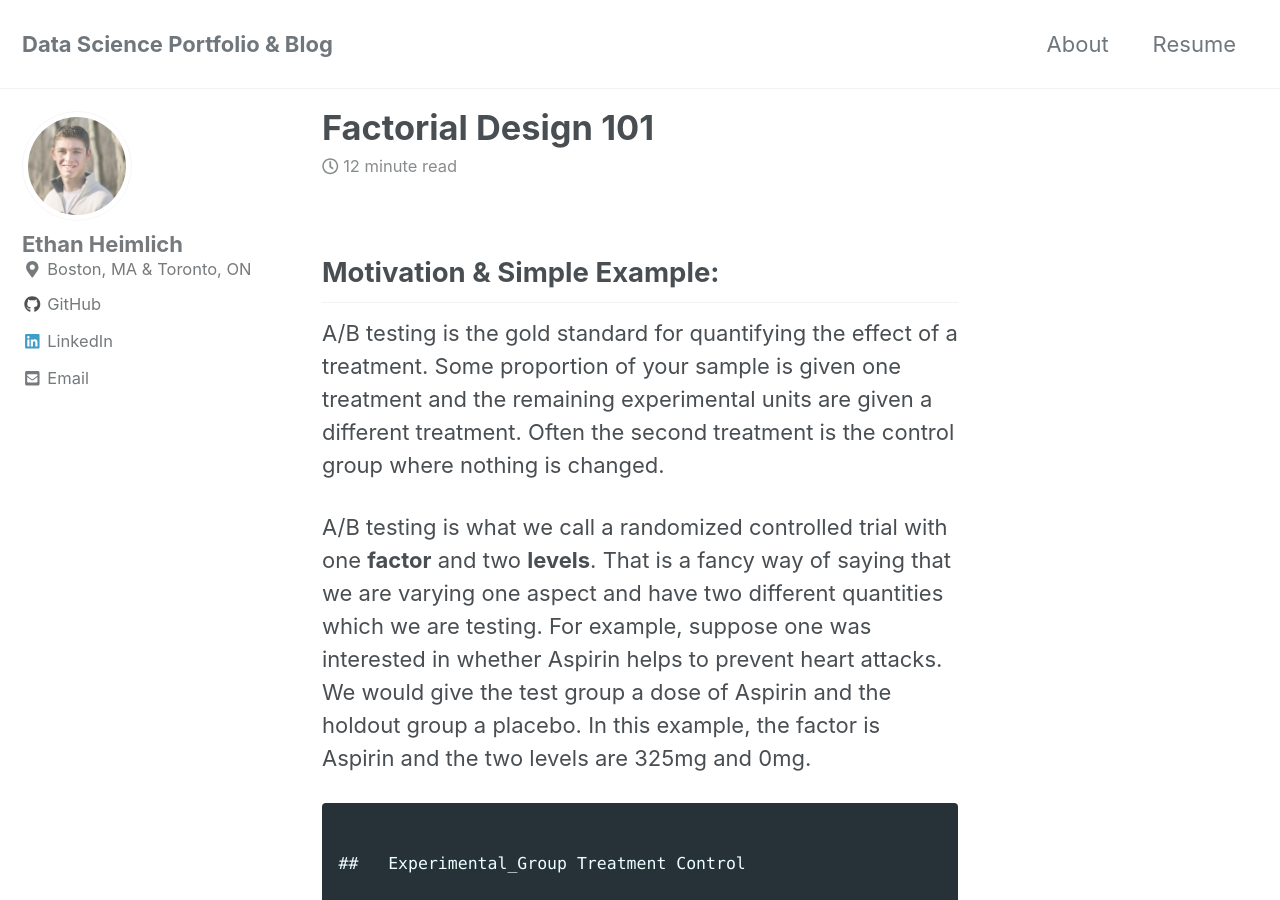
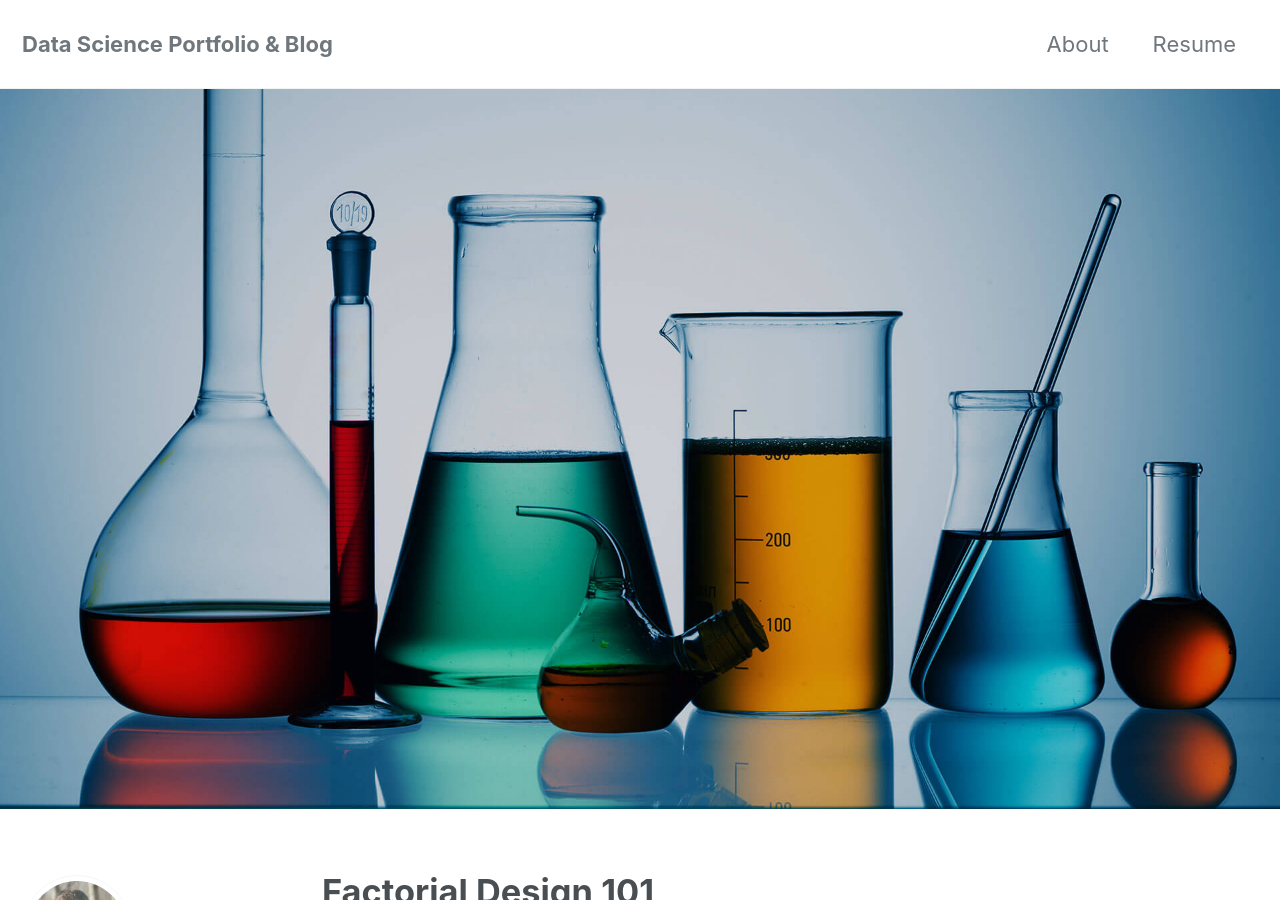
Before and after one commit to eheimlich/eheimlich.github.io, a Jekyll site: the page built from _posts/2019-08-03-factorial_design.md, in a window 1280 px wide and 900 px high. Built offline with Jekyll 4.4.1, drawn with Linux system fonts in a browser that asks for light colours; cached includes are drawn as plain includes; nearby versions of some CDN libraries; formulas are drawn with MathJax 3.

Commit message:
Added lab image to factorial design post

```diff
--- a/_posts/2019-08-03-factorial_design.md
+++ b/_posts/2019-08-03-factorial_design.md
@@ -4,6 +4,8 @@ date: 2019-08-03
 tags: [Experimental Design, A/B Testing]
 excerpt: "Factorial Design 101"
 mathjax: True
+header:
+  image: "/images/lab_experiment.jpg"
 ---
 
 ## Motivation & Simple Example:
```
